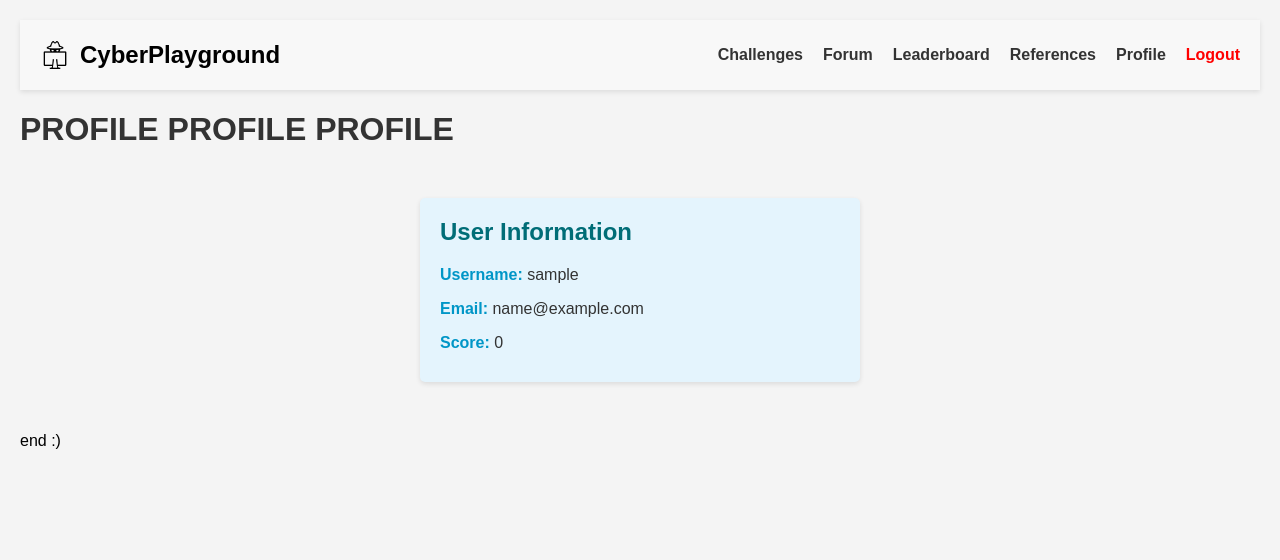
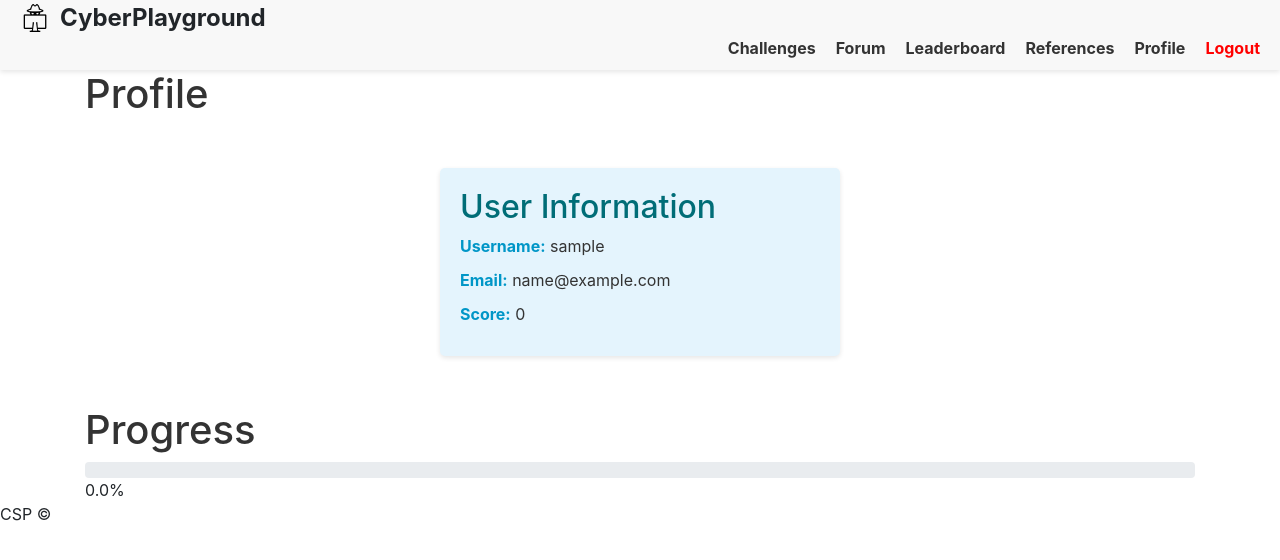
Before and after one commit to liloussvmv/Playground_BE, a Flask app: page /profile in a window 1280 px wide. Shown: the top 560 px of the page. Run offline with Flask 3, Linux system fonts and the light colour scheme; the visitor is signed in with stand-in values (Sample User, id 1); data comes from the database, SQL or seed files in the repository; some libraries are stand-ins or nearby versions.

Commit message:
Progress Bar and some modifications

```diff
--- a/app.py
+++ b/app.py
@@ -159,11 +159,11 @@ def room(post_id):
     return redirect('/forum')
 
 
-@app.route('/profile')
-@login_required
-def profile():
-    return render_template("profile.html", data={"Username": current_user.username, "Score": current_user.score,
-                                                 "Email": current_user.email})
+# @app.route('/profile')
+# @login_required
+# def profile():
+#     return render_template("profile.html", data={"Username": current_user.username, "Score": current_user.score,
+#                                                  "Email": current_user.email})
 
 
 @app.route('/logout')
@@ -332,3 +332,29 @@ def download_file(filename):
         return send_file(file_path, as_attachment=True)
     else:
         return "File not found"
+
+import json
+
+@app.route('/profile')
+@login_required
+def profile():
+    # Load the JSON file containing the challenges
+    with open('tasks.json') as file:
+        data = json.load(file)
+
+    challenges = data['challanges']
+    total_score = sum(task['score'] for category in challenges for task in category['tasks'])
+    print(total_score)
+
+    # user_solved_challenges = SolvedChallenge.query.filter_by(user_id=current_user.id).all()
+    # user_solved_score = sum(challenge.task.score for challenge in user_solved_challenges)
+    scoreUser = current_user.score
+    print()
+    if total_score == 0:
+        progress_percentage = 0
+    else:
+        progress_percentage = (scoreUser / total_score) * 100
+
+    # return jsonify(progress_percentage), 200
+    return render_template('profile.html', progress_percentage=round(progress_percentage,2),data={"Username": current_user.username, "Score": current_user.score,
+                                                 "Email": current_user.email})
--- a/tasks.json
+++ b/tasks.json
@@ -8,7 +8,7 @@
                 {
                     "id": 0,
                     "number": 0,
-                    "score": 100,
+                    "score": 400,
                     "name": "Guess the number.",
                     "flag": "CSP{Y0u-50lv3D_Th3_R3v3r5e3ng3n33r1ng}",
                     "desc": "Your goal is to retrive the flag by reversing the C++ binary file included using you prefered reverse engineering tool/method. There are multiple solutions for this excercise.",
@@ -24,7 +24,7 @@
                 {
                     "id": 0,
                     "number": 0,
-                    "score": 100,
+                    "score": 400,
                     "name": "Buffer overflow",
                     "flag": "CSP{Y0u-50lv3D_Th3_Buff3r_Ov3rf70}",
                     "desc": "Binary exploitation is very similar to the reverse engeneering, however in this case you need to utilize the weakness in C's puts() function to execute a different function than the main called win() that should print out your flag.",
@@ -39,7 +39,7 @@
                 {
                     "id": 0,
                     "number": 0,
-                    "score": 100,
+                    "score": 200,
                     "name": "Secret Mosaic",
                     "flag": "CSP{Y0u-50lv3D_Th3_V1su4l_$3cr3t}",
                     "desc": "Welcome to the 'Secret Mosaic' visual secret sharing challenge! Are you ready to uncover the hidden secret by decoding a mosaic of images? Sharpen your eyes and dive into the world of visual cryptography. In this challenge, you will be downloading a 'zip' file which contains two images. However, these images hold a hidden secret that can only be revealed through visual secret sharing techniques. Your mission is to decipher the hidden message by combining the individual images in a specific way.",
--- a/templates/layout.html
+++ b/templates/layout.html
@@ -44,7 +44,7 @@
 
 
   <div class="footer">
-    <p>end :) </p>
+    <p>CSP &copy;</p>
   </div>
     </body>
 </html>
--- a/templates/profile.html
+++ b/templates/profile.html
@@ -6,7 +6,19 @@
 {% endblock %}
 
 {% block body %}
-<h1>PROFILE PROFILE PROFILE </h1>
+<!DOCTYPE html>
+<html>
+<head>
+    <link rel="stylesheet" href="https://stackpath.bootstrapcdn.com/bootstrap/4.3.1/css/bootstrap.min.css">
+    <style>
+        .progress-bar-fill {
+            height: 100%;
+            background-color: #007bff;
+        }
+    </style>
+</head>
+<body>
+<h1>Profile </h1>
 
     <div class="user-info">
         <h2>User Information</h2>
@@ -15,5 +27,22 @@
         <p><span class="label">Score:</span> {{data.Score}}</p>
     </div>
 
+    <h1>Progress</h1>
+    <div class="progress">
+        <div class="progress-bar" id="test" role="progressbar" aria-valuenow="{{ progress_percentage }}" aria-valuemin="0" aria-valuemax="100">
+            <span class="sr-only">{{ progress_percentage }}% Complete</span>
+        </div>
+    </div>
+    <div id="progress-text">{{ progress_percentage }}%</div>
 
+    <script src="https://stackpath.bootstrapcdn.com/bootstrap/4.3.1/js/bootstrap.min.js"></script>
+    <script>
+        var progressBar = document.getElementById('test');
+        var myDiv = document.getElementById('progress-text');
+        var value1 = myDiv.innerText;
+        var progressPercentage = value1.slice(0, -1);
+        progressBar.style.width = progressPercentage + '%';
+    </script>
+</body>
+</html>
 {% endblock %}
```
